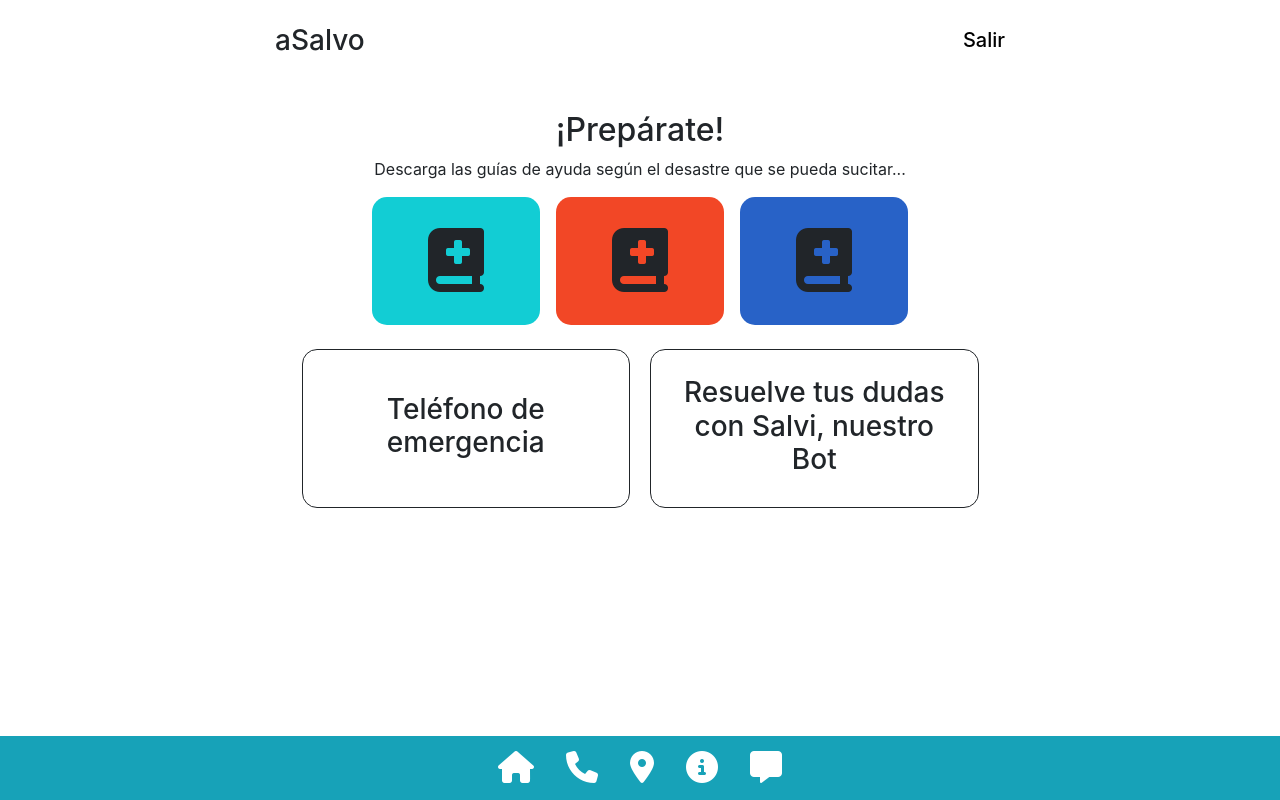
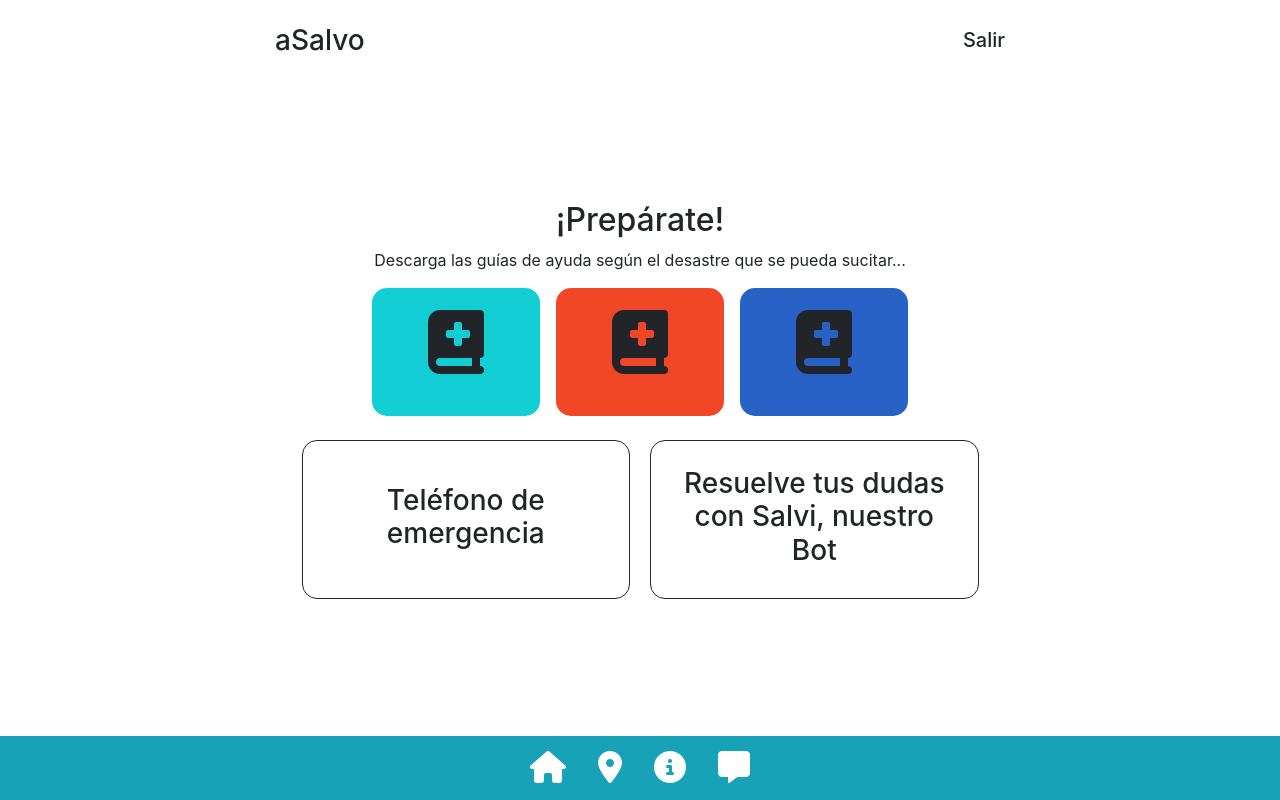
Before and after one commit to marcosmap1998/Platform, a Nuxt app: page /ayuda-antes in a window 1280 px wide. Built offline with nearby package versions, Linux system fonts and the light colour scheme.

Commit message:
Some changes
Some changes

```diff
--- a/components/general/Menubar.vue
+++ b/components/general/Menubar.vue
@@ -1,19 +1,29 @@
 <template>
-  <div class="general-container">
+  <div class="menubar__container w-100 position-fixed">
     <b-container>
       <b-row class="justify-content-center mt-4">
         <b-col lg="8" class="d-flex flex-row justify-content-between">
           <div>
             <h3>aSalvo</h3>
           </div>
-          <div class="regresar mt-1">
-            <a href=""><h5>Salir</h5></a>
+          <div class="regresar mt-1" @click="logout()">
+            <h5>Salir</h5>
           </div>
         </b-col>
       </b-row>
     </b-container>
   </div>
 </template>
+
+<script>
+import { mapActions } from 'vuex'
+
+export default {
+  methods: {
+    ...mapActions('authStore', ['logout']),
+  },
+}
+</script>
 
 <style>
 .regresar a {
--- a/components/general/Navbar.vue
+++ b/components/general/Navbar.vue
@@ -11,11 +11,6 @@
           </div>
           <div class="mx-3 icono">
             <nuxt-link class="text-white" to="/home"
-              ><i class="fas fa-phone"></i
-            ></nuxt-link>
-          </div>
-          <div class="mx-3 icono">
-            <nuxt-link class="text-white" to="/home"
               ><i class="fas fa-map-marker-alt"></i
             ></nuxt-link>
           </div>
@@ -25,7 +20,7 @@
             ></nuxt-link>
           </div>
           <div class="mx-3 icono">
-            <nuxt-link class="text-white" to="/chat"
+            <nuxt-link class="text-white" to="/salvi"
               ><i class="fas fas fa-comment-alt"></i
             ></nuxt-link>
           </div>
--- a/css/main.css
+++ b/css/main.css
@@ -28,6 +28,9 @@ html {
   width: 100%;
   position: relative;
   transition: all .3s ease;
+  height: 100vh;
+  display: flex;
+  align-items: center;
 }
 
 .page-enter-active, .page-leave-active {
@@ -85,3 +88,12 @@ input:active,
 input:focus {
   outline: none;
 }
+
+a {
+  color: inherit;
+}
+
+a:hover {
+  color: inherit;
+  text-decoration: none;
+}
--- a/pages/ayuda-antes.vue
+++ b/pages/ayuda-antes.vue
@@ -2,22 +2,22 @@
   <div class="general-container">
     <b-container>
       <b-row class="justify-content-center">
-        <b-col lg="8" class="text-center preparate">
+        <b-col lg="8" class="text-center">
           <h2>¡Prepárate!</h2>
           <p>
             Descarga las guías de ayuda según el desastre que se pueda
             sucitar...
           </p>
           <div class="d-flex flex-row justify-content-center">
-            <button class="btn mx-2 guia1">
+            <nuxt-link to="/preparate-inundacion" class="btn mx-2 guia1">
               <i class="fas fa-book-medical"></i>
-            </button>
-            <button class="btn mx-2 guia2">
+            </nuxt-link>
+            <nuxt-link to="/preparate-incendio" class="btn mx-2 guia2">
               <i class="fas fa-book-medical"></i>
-            </button>
-            <button class="btn mx-2 guia3">
+            </nuxt-link>
+            <nuxt-link to="/preparate-huracan" class="btn mx-2 guia3">
               <i class="fas fa-book-medical"></i>
-            </button>
+            </nuxt-link>
           </div>
           <div class="justify-content-center mt-4">
             <b-card-group
@@ -50,10 +50,6 @@ export default {
 </script>
 
 <style scoped>
-.preparate {
-  margin-top: 45px;
-}
-
 .card-tel {
   width: 45%;
   border: 1px solid;
--- a/pages/ayuda-durante.vue
+++ b/pages/ayuda-durante.vue
@@ -1,5 +1,6 @@
 <template>
   <div class="general-container">
+    <b-container>
       <b-row class="justify-content-center preparate">
         <b-col lg="8" class="d-flex flex-column justify-content-center">
           <h2 class="text-center mb-3">¿Qué necesitas?</h2>
@@ -17,6 +18,7 @@
           </button>
         </b-col>
       </b-row>
+    </b-container>
   </div>
 </template>
 
@@ -30,10 +32,6 @@ export default {
 </script>
 
 <style scoped>
-.preparate {
-  margin-top: 80px;
-}
-
 .btn-service,
 .btn-zone {
   margin: 0 auto;
--- a/pages/emergencia.vue
+++ b/pages/emergencia.vue
@@ -1,10 +1,12 @@
 <template>
   <div class="general-container">
-    <b-row class="justify-content-center preparate">
+    <b-container>
+      <b-row class="justify-content-center">
         <b-col lg="8" class="text-center">
           <h2>¿Cuál es la emergencia?</h2>
           <p>
-          Da clic en el botón según tu emergencia y te pondremos en contacto...
+            Da clic en el botón según tu emergencia y te pondremos en
+            contacto...
           </p>
           <div class="d-flex flex-row justify-content-center">
             <button class="btn mx-2 guia1">
@@ -17,13 +19,9 @@
               <i class="far fa-hospital"></i>
             </button>
           </div>
-        <div class="justify-content-center mt-4">
-          <button class="btn card-emergencia">
-            <h3 class="p-3 mt-1">Otra emergencia</h3>
-          </button>
-        </div>
         </b-col>
       </b-row>
+    </b-container>
   </div>
 </template>
 
--- a/pages/home.vue
+++ b/pages/home.vue
@@ -2,22 +2,22 @@
   <div class="general-container">
     <b-container>
       <b-row class="justify-content-center">
-        <b-col lg="8" class="text-center mt-5">
+        <b-col lg="8" class="text-center">
           <h2>¿Qué necesitas?</h2>
           <div class="justify-content-center mt-4">
-            <button class="btn card-help mb-3">
-              <h3 class="p-3 mt-1">Ayuda, tengo una emergencia</h3>
-            </button>
-            <button class="btn card-prepare mx-3">
+            <nuxt-link class="btn card-help mb-3" to="/ayuda-durante">
+              <h3 class="p-3 mt-1">
+                Ayuda, tengo una emergencia
+              </h3>
+            </nuxt-link>
+            <nuxt-link class="btn card-prepare mx-3" to="/ayuda-antes">
               <h3 class="p-3 mt-1">Prepárate</h3>
-            </button>
-            <button class="btn card-resolve mx-3">
+            </nuxt-link>
+            <nuxt-link class="btn card-resolve mx-3" to="/salvi-nuestroBot">
               <h3 class="p-3 mt-1">
-                <nuxt-link to="/chat"
-                  >Resuelve tus dudas con Salvi, nuestro Bot</nuxt-link
-                >
+                Resuelve tus dudas con Salvi, nuestro Bot
               </h3>
-            </button>
+            </nuxt-link>
           </div>
         </b-col>
       </b-row>
@@ -35,6 +35,9 @@ export default {
   },
   methods: {
     ...mapActions('authStore', ['checkSession']),
+    goToPage(page) {
+      this.$router.push({ name: page })
+    },
   },
   created() {
     this.checkSession()
--- a/pages/que-necesitas-2.vue
+++ /dev/null
@@ -1,63 +0,0 @@
-<template>
-  <div class="general-container">
-    <b-row class="justify-content-center">
-      <b-col lg="8" class="d-flex flex-row justify-content-between">
-        <div>
-          <h3>a Salvo</h3>
-        </div>
-        <div class="regresar mt-1">
-          <a href=""><h5>Regresar</h5></a>
-        </div>
-      </b-col>
-      <b-col lg="8" class="d-flex flex-column justify-content-center mt-5">
-        <h2 class="text-center mb-3">¿Qué necesitas?</h2>
-        <button
-          class="btn my-3 p-3 btn-service d-flex flex-row justify-content-between"
-        >
-          <h4>Llamar a los servicios de emergencia de tu comunidad</h4>
-          <i class="fas fa-phone-volume mt-2 mx-2"></i>
-        </button>
-        <button
-          class="btn my-3 p-3 btn-zone d-flex flex-row justify-content-between"
-        >
-          <h4>Ubica las zonas de riesgo y las zonas seguras cerca de ti</h4>
-          <i class="fas fa-search-location mt-2 mx-2"></i>
-        </button>
-      </b-col>
-    </b-row>
-  </div>
-</template>
-
-<script>
-export default {
-  layoutTransition: {
-    name: 'layout',
-    mode: 'out-in',
-  },
-}
-</script>
-
-<style scoped>
-.regresar a {
-  color: #000;
-}
-
-.regresar a:hover {
-  color: #000;
-  text-decoration: none;
-}
-
-.btn-service,
-.btn-zone {
-  margin: 0 auto;
-  border: 1px solid;
-  width: 50%;
-  font-size: 3em;
-  border-radius: 15px;
-}
-
-.btn-service:hover,
-.btn-zone:hover {
-  color: #2862c7;
-}
-</style>
--- a/pages/salvi-nuestroBot.vue
+++ /dev/null
@@ -1,50 +0,0 @@
-<template>
-  <div class="general-container">
-    <b-container>
-      <b-row class="justify-content-center">
-        <b-col lg="8 d-flex flex-column mt-5">
-          <div class="text-center mt-5">
-            <h2>Resuelve tus dudas</h2>
-          </div>
-          <div class="text-center">
-            <b-button class="general-button mt-4 btn-comenzar" size="lg">
-              Comenzar
-            </b-button>
-          </div>
-        </b-col>
-      </b-row>
-    </b-container>
-  </div>
-</template>
-
-<script>
-export default {
-  layoutTransition: {
-    name: 'layout',
-    mode: 'out-in',
-  },
-}
-</script>
-
-<style scoped>
-.btn-comenzar {
-  width: 37%;
-  color: #fff;
-  background: #fb8645;
-  border-color: #fb8645;
-}
-
-.btn-comenzar:hover {
-  background: #fff;
-  color: #fb8645;
-}
-
-.regresar a {
-  color: #000;
-}
-
-.regresar a:hover {
-  color: #000;
-  text-decoration: none;
-}
-</style>
--- a/pages/chat.vue
+++ b/pages/salvi.vue
@@ -2,15 +2,26 @@
   <div class="general-container">
     <b-container>
       <b-row class="justify-content-center">
-        <b-col lg="8">
+        <b-col lg="8 d-flex flex-column">
           <div class="text-center">
-            <h1>Chat - {{ assistantID }}</h1>
+            <h2>Resuelve tus dudas</h2>
+          </div>
+          <div v-if="!isMessage" class="text-center">
+            <b-button
+              class="general-button mt-4 btn-comenzar"
+              size="lg"
+              @click="isMessage = !isMessage"
+            >
+              Comenzar
+            </b-button>
+          </div>
+          <div v-if="isMessage">
+            <CMessages />
+            <CMessagesForm />
           </div>
         </b-col>
       </b-row>
     </b-container>
-    <CMessages />
-    <CMessagesForm />
   </div>
 </template>
 
@@ -28,6 +39,11 @@ export default {
     CMessages,
     CMessagesForm,
   },
+  data() {
+    return {
+      isMessage: false,
+    }
+  },
   computed: {
     ...mapState('chatStore', ['assistantID']),
   },
@@ -43,3 +59,26 @@ export default {
   },
 }
 </script>
+
+<style scoped>
+.btn-comenzar {
+  width: 37%;
+  color: #fff;
+  background: #fb8645;
+  border-color: #fb8645;
+}
+
+.btn-comenzar:hover {
+  background: #fff;
+  color: #fb8645;
+}
+
+.regresar a {
+  color: #000;
+}
+
+.regresar a:hover {
+  color: #000;
+  text-decoration: none;
+}
+</style>
```
Lines whose indentation alone changed are shown as unchanged.
